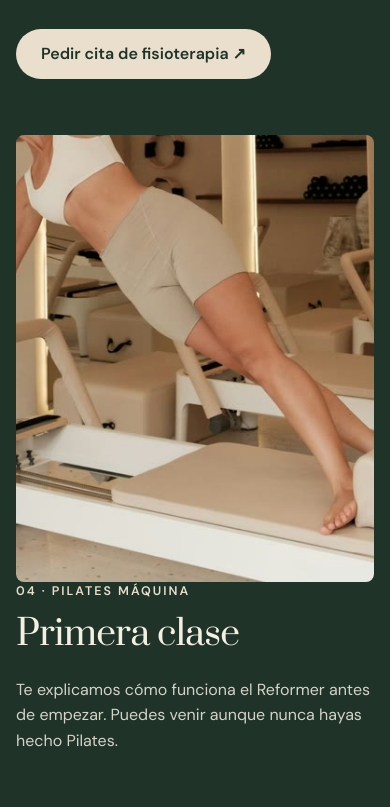
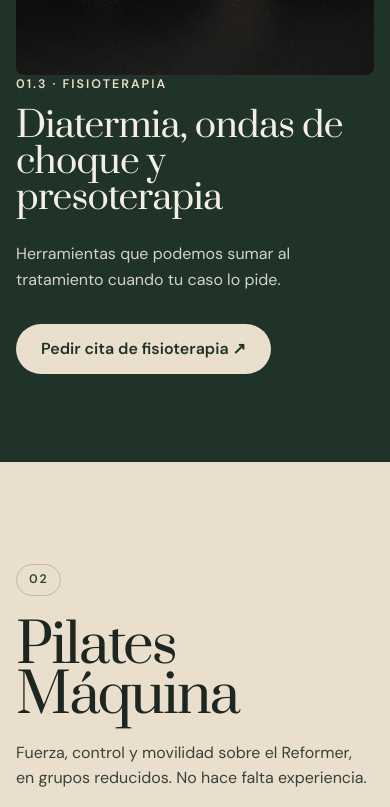
Before and after one commit to aadolfo8/corpo-wellness-studio, an Astro site: page /pausa in a window 390 px wide. Shown: the part 3862-4669 px from the top of the page. Built offline with nearby package versions, Linux system fonts and the light colour scheme; Astro itself is replaced by a stand-in of ours.

Commit message:
Separa en Pausa los actos de fisioterapia y Pilates
Fisioterapia sobre verde oscuro con el texto a la izquierda y Pilates
sobre beige con la composición en espejo, cada uno con su cabecera.

Co-Authored-By: Claude Opus 5.5 <noreply@anthropic.com>

```diff
--- a/src/views/Pausa.tsx
+++ b/src/views/Pausa.tsx
@@ -21,60 +21,153 @@ const heroItems: { id: Focus; index: string; title: string; text: string; href:
   { id: "pilates", index: "02", title: "Pilates Máquina", text: "Reformer en grupos reducidos", href: "#pilates" },
 ];
 
-type Chapter = { act: "Fisioterapia" | "Pilates Máquina"; title: string; text: string; slot: MediaSlot; anchor?: string };
+type Chapter = { title: string; text: string; slot: MediaSlot };
 
-const chapters: Chapter[] = [
+type Act = {
+  id: Focus;
+  anchor: string;
+  index: string;
+  title: string;
+  lead: string;
+  cta: string;
+  chapters: Chapter[];
+};
+
+/** Dos actos: cada uno con su color y su lado, para que al bajar se note el cambio de servicio. */
+const acts: Act[] = [
   {
-    act: "Fisioterapia",
+    id: "fisio",
     anchor: "fisioterapia",
+    index: "01",
+    title: "Fisioterapia",
+    lead: "Para dolor, lesiones y recuperación. Valoramos, te explicamos lo que vemos y tratamos.",
+    cta: "Pedir cita de fisioterapia ↗",
+    chapters: [
+      {
         slot: "ecografia",
         title: "Ecografía en consulta",
         text: "Vemos músculos, tendones y ligamentos en tiempo real durante la valoración. Es lo que nos diferencia.",
       },
       {
-    act: "Fisioterapia",
         slot: "fisio-manual",
         title: "Terapia manual",
-    text: "El trabajo con las manos, en el centro del tratamiento. Valoramos, te explicamos lo que vemos y combinamos las manos con la tecnología que necesita cada caso.",
+        text: "El trabajo con las manos, en el centro del tratamiento, combinado con la tecnología que necesita cada caso.",
       },
       {
-    act: "Fisioterapia",
         slot: "fisio-ondas",
         title: "Diatermia, ondas de choque y presoterapia",
         text: "Herramientas que podemos sumar al tratamiento cuando tu caso lo pide.",
       },
+    ],
+  },
   {
-    act: "Pilates Máquina",
+    id: "pilates",
     anchor: "pilates",
+    index: "02",
+    title: "Pilates Máquina",
+    lead: "Fuerza, control y movilidad sobre el Reformer, en grupos reducidos. No hace falta experiencia.",
+    cta: "Reservar clase de Pilates ↗",
+    chapters: [
+      {
         slot: "pilates-1",
         title: "Primera clase",
         text: "Te explicamos cómo funciona el Reformer antes de empezar. Puedes venir aunque nunca hayas hecho Pilates.",
       },
       {
-    act: "Pilates Máquina",
         slot: "pilates-2",
         title: "Grupo reducido",
         text: "Pocas personas por clase para poder corregirte de cerca.",
       },
       {
-    act: "Pilates Máquina",
         slot: "pilates-3",
         title: "Progresión",
         text: "Ajustamos muelles, apoyos y ejercicios a medida que avanzas. La máquina te sostiene y te da resistencia a la vez.",
+      },
+    ],
   },
 ];
 
 const pad = (n: number) => String(n).padStart(2, "0");
 
+/** Un acto: cabecera, lista de capítulos y un escenario fijo cuya imagen cambia con el capítulo que cruza el centro. */
+const ActSection = ({ act }: { act: Act }) => {
+  const listRef = useRef<HTMLOListElement>(null);
+  const [active, setActive] = useState(0);
+
+  useEffect(() => {
+    const list = listRef.current;
+    if (!list || !("IntersectionObserver" in window)) return;
+    const observer = new IntersectionObserver(
+      (entries) => entries.forEach((entry) => {
+        if (entry.isIntersecting) setActive(Number((entry.target as HTMLElement).dataset.index));
+      }),
+      { rootMargin: "-50% 0px -50% 0px" },
+    );
+    list.querySelectorAll(".pausa-chapter").forEach((chapter) => observer.observe(chapter));
+    return () => observer.disconnect();
+  }, []);
+
+  return (
+    <section
+      id={act.anchor}
+      data-scroll-align="start"
+      className={`pausa-act pausa-act--${act.id}`}
+      aria-labelledby={`pausa-act-${act.id}`}
+    >
+      <header className="pausa-act-head pausa-reveal">
+        <span className="pausa-act-index">{act.index}</span>
+        <h2 id={`pausa-act-${act.id}`}>{act.title}</h2>
+        <p>{act.lead}</p>
+      </header>
+
+      <div className="pausa-act-body">
+        <div className="pausa-stage" aria-hidden="true">
+          {act.chapters.map((chapter, index) => (
+            <div key={chapter.title} className={`pausa-stage-layer${index === active ? " is-active" : ""}`}>
+              <CorpoMedia slot={chapter.slot} alt="" />
+            </div>
+          ))}
+          <p className="pausa-stage-counter">
+            <span>{act.title}</span>
+            <span>{pad(active + 1)} / {pad(act.chapters.length)}</span>
+          </p>
+        </div>
+
+        <ol ref={listRef} className="pausa-chapter-list">
+          {act.chapters.map((chapter, index) => (
+            <li key={chapter.title} data-index={index} className={`pausa-chapter${index === active ? " is-active" : ""}`}>
+              <figure className="pausa-chapter-media">
+                <CorpoMedia slot={chapter.slot} alt="" />
+              </figure>
+              <p className="pausa-chapter-act">{act.index}.{index + 1} · {act.title}</p>
+              <h3>{chapter.title}</h3>
+              <p className="pausa-chapter-text">{chapter.text}</p>
+              {index === act.chapters.length - 1 && (
+                <a
+                  className={`pausa-button${act.id === "pilates" ? " pausa-button--dark" : ""}`}
+                  href={corpo.bookingUrl}
+                  target="_blank"
+                  rel="noopener noreferrer"
+                >
+                  {act.cta}
+                </a>
+              )}
+            </li>
+          ))}
+        </ol>
+      </div>
+    </section>
+  );
+};
+
 /**
- * Propuesta «Pausa»: cinematográfica y lenta. Vídeo a pantalla completa en la portada,
- * capítulos con una imagen fija que cambia al avanzar y un cierre con el logotipo a todo lo ancho.
+ * Propuesta «Pausa»: cinematográfica y lenta. Reels verticales en la portada, un acto por servicio
+ * (cada uno con su color y su lado) con una imagen fija que cambia al bajar, y un cierre con el logotipo a todo lo ancho.
  */
 const Pausa = () => {
   const pageRef = useRef<HTMLElement>(null);
   const [heroFocus, setHeroFocus] = useState<Focus>("fisio");
   const [autoplay, setAutoplay] = useState(true);
-  const [activeChapter, setActiveChapter] = useState(0);
   const [scrolled, setScrolled] = useState(false);
   useReveal(pageRef, ".pausa-reveal");
 
@@ -94,20 +187,6 @@ const Pausa = () => {
     onScroll();
     window.addEventListener("scroll", onScroll, { passive: true });
     return () => window.removeEventListener("scroll", onScroll);
-  }, []);
-
-  // El capítulo que cruza el centro de la pantalla decide qué imagen se ve en el escenario.
-  useEffect(() => {
-    const page = pageRef.current;
-    if (!page || !("IntersectionObserver" in window)) return;
-    const observer = new IntersectionObserver(
-      (entries) => entries.forEach((entry) => {
-        if (entry.isIntersecting) setActiveChapter(Number((entry.target as HTMLElement).dataset.index));
-      }),
-      { rootMargin: "-50% 0px -50% 0px" },
-    );
-    page.querySelectorAll(".pausa-chapter").forEach((chapter) => observer.observe(chapter));
-    return () => observer.disconnect();
   }, []);
 
   const chooseHero = (focus: Focus) => {
@@ -189,46 +268,7 @@ const Pausa = () => {
         </ul>
       </section>
 
-      <section className="pausa-chapters" aria-label="Fisioterapia y Pilates, paso a paso">
-        <div className="pausa-stage" aria-hidden="true">
-          {chapters.map((chapter, index) => (
-            <div key={chapter.title} className={`pausa-stage-layer${index === activeChapter ? " is-active" : ""}`}>
-              <CorpoMedia slot={chapter.slot} alt="" />
-            </div>
-          ))}
-          <p className="pausa-stage-counter">
-            <span>{chapters[activeChapter].act}</span>
-            <span>{pad(activeChapter + 1)} / {pad(chapters.length)}</span>
-          </p>
-        </div>
-
-        <ol className="pausa-chapter-list">
-          {chapters.map((chapter, index) => {
-            const lastOfAct = chapters[index + 1]?.act !== chapter.act;
-            return (
-              <li
-                key={chapter.title}
-                id={chapter.anchor}
-                data-index={index}
-                data-scroll-align="start"
-                className={`pausa-chapter${index === activeChapter ? " is-active" : ""}`}
-              >
-                <figure className="pausa-chapter-media">
-                  <CorpoMedia slot={chapter.slot} alt="" />
-                </figure>
-                <p className="pausa-chapter-act">{pad(index + 1)} · {chapter.act}</p>
-                <h2>{chapter.title}</h2>
-                <p className="pausa-chapter-text">{chapter.text}</p>
-                {lastOfAct && (
-                  <a className="pausa-button" href={corpo.bookingUrl} target="_blank" rel="noopener noreferrer">
-                    {chapter.act === "Fisioterapia" ? "Pedir cita de fisioterapia ↗" : "Reservar clase de Pilates ↗"}
-                  </a>
-                )}
-              </li>
-            );
-          })}
-        </ol>
-      </section>
+      {acts.map((act) => <ActSection key={act.id} act={act} />)}
 
       <section id="contacto" data-scroll-align="start" className="pausa-contact" aria-labelledby="pausa-contact-title">
         <div className="pausa-contact-copy pausa-reveal">
--- a/src/views/pausa.css
+++ b/src/views/pausa.css
@@ -81,26 +81,42 @@
 .pausa-intro-list a:hover strong { color: var(--pausa-green); }
 .pausa-intro-list a:hover .pausa-intro-arrow { transform: translateY(5px); }
 
-/* Capítulos: la lista avanza y el escenario fijo cambia de imagen. */
-.pausa-chapters { display: grid; gap: clamp(2rem, 5vw, 5rem); grid-template-columns: minmax(0, 1fr) minmax(0, 1.1fr); padding: 0 var(--pausa-gutter); }
+/* Actos: Fisioterapia en verde oscuro (texto a la izquierda) y Pilates en beige (imagen a la izquierda). */
+.pausa-act { padding: clamp(4.5rem, 12vh, 8rem) var(--pausa-gutter) 0; scroll-margin-top: var(--pausa-nav); }
+.pausa-act--fisio { background: var(--pausa-deep); color: var(--pausa-cream); --pausa-rule: rgba(245, 239, 227, 0.22); --pausa-accent: var(--pausa-beige); }
+.pausa-act--pilates { background: var(--pausa-beige); color: var(--pausa-ink); --pausa-rule: rgba(29, 38, 32, 0.2); --pausa-accent: var(--pausa-green); }
+.pausa-act--pilates a:focus-visible { outline-color: var(--pausa-green); }
+
+.pausa-act-head { border-bottom: 1px solid var(--pausa-rule); display: flex; flex-direction: column; padding-bottom: clamp(2rem, 5vh, 3rem); }
+.pausa-act--pilates .pausa-act-head { align-items: flex-end; text-align: right; }
+.pausa-act--pilates .pausa-act-index { align-self: flex-end; }
+.pausa-act-index { align-self: flex-start; border: 1px solid var(--pausa-rule); border-radius: 999px; color: var(--pausa-accent); font-size: 0.78rem; font-variant-numeric: tabular-nums; font-weight: 600; letter-spacing: 0.14em; padding: 0.35rem 0.75rem; }
+.pausa-act-head h2 { font-size: clamp(3.4rem, 10vw, 10rem); letter-spacing: -0.035em; line-height: 0.92; margin-top: clamp(1rem, 3vh, 1.75rem); }
+.pausa-act-head p { font-size: clamp(1rem, 1.3vw, 1.18rem); line-height: 1.55; margin: 1.25rem 0 0; max-width: 34rem; opacity: 0.85; }
+
+.pausa-act-body { display: grid; gap: clamp(2rem, 5vw, 5rem); grid-template-columns: minmax(0, 1fr) minmax(0, 1.1fr); }
+.pausa-act--pilates .pausa-act-body { grid-template-columns: minmax(0, 1.1fr) minmax(0, 1fr); }
 .pausa-stage { align-self: start; border-radius: 8px; grid-column: 2; grid-row: 1; height: calc(100svh - var(--pausa-nav) - 3rem); overflow: hidden; position: sticky; top: calc(var(--pausa-nav) + 1.5rem); }
+.pausa-act--pilates .pausa-stage { grid-column: 1; }
 .pausa-stage-layer { inset: 0; opacity: 0; position: absolute; transition: opacity 900ms ease; }
 .pausa-stage-layer > * { scale: 1.06; transition: scale 1600ms var(--pausa-ease); }
 .pausa-stage-layer.is-active { opacity: 1; }
 .pausa-stage-layer.is-active > * { scale: 1; }
 .pausa-stage::after { background: linear-gradient(180deg, transparent 60%, rgba(31, 51, 40, 0.75)); content: ""; inset: 0; position: absolute; }
-.pausa-stage-counter { bottom: 0; display: flex; font-size: 0.78rem; font-variant-numeric: tabular-nums; font-weight: 600; justify-content: space-between; left: 0; letter-spacing: 0.14em; margin: 0; padding: 1.25rem 1.5rem; position: absolute; right: 0; text-transform: uppercase; z-index: 1; }
-.pausa-chapter-list { grid-column: 1; grid-row: 1; list-style: none; margin: 0; padding: 12vh 0; }
-.pausa-chapter { display: flex; flex-direction: column; justify-content: center; min-height: 82svh; opacity: 0.3; scroll-margin-top: var(--pausa-nav); transition: opacity 600ms ease; }
+.pausa-stage-counter { bottom: 0; color: var(--pausa-cream); display: flex; font-size: 0.78rem; font-variant-numeric: tabular-nums; font-weight: 600; justify-content: space-between; left: 0; letter-spacing: 0.14em; margin: 0; padding: 1.25rem 1.5rem; position: absolute; right: 0; text-transform: uppercase; z-index: 1; }
+
+.pausa-chapter-list { grid-column: 1; grid-row: 1; list-style: none; margin: 0; padding: 8vh 0 12vh; }
+.pausa-act--pilates .pausa-chapter-list { grid-column: 2; }
+.pausa-chapter { display: flex; flex-direction: column; justify-content: center; min-height: 78svh; opacity: 0.3; transition: opacity 600ms ease; }
 .pausa-chapter.is-active { opacity: 1; }
 .pausa-chapter-media { display: none; }
-.pausa-chapter-act { color: var(--pausa-beige); font-size: 0.78rem; font-variant-numeric: tabular-nums; font-weight: 600; letter-spacing: 0.16em; margin: 0 0 1rem; text-transform: uppercase; }
-.pausa-chapter h2 { font-size: clamp(2.2rem, 4vw, 3.9rem); letter-spacing: -0.02em; line-height: 1.02; max-width: 14ch; }
+.pausa-chapter-act { color: var(--pausa-accent); font-size: 0.78rem; font-variant-numeric: tabular-nums; font-weight: 600; letter-spacing: 0.16em; margin: 0 0 1rem; text-transform: uppercase; }
+.pausa-chapter h3 { font-family: "Prata", Georgia, serif; font-size: clamp(2.2rem, 4vw, 3.9rem); font-weight: 400; letter-spacing: -0.02em; line-height: 1.02; margin: 0; max-width: 14ch; }
 .pausa-chapter-text { font-size: clamp(1rem, 1.3vw, 1.18rem); line-height: 1.6; margin: 1.5rem 0 0; max-width: 31rem; opacity: 0.85; }
 .pausa-chapter .pausa-button { align-self: flex-start; margin-top: 2rem; }
 
 /* Contacto */
-.pausa-contact { background: var(--pausa-cream); color: var(--pausa-ink); display: grid; grid-template-columns: minmax(0, 1fr) minmax(0, 1.15fr); min-height: calc(100svh - var(--pausa-nav)); scroll-margin-top: var(--pausa-nav); }
+.pausa-contact { background: var(--pausa-cream); border-top: 1px solid rgba(29, 38, 32, 0.12); color: var(--pausa-ink); display: grid; grid-template-columns: minmax(0, 1fr) minmax(0, 1.15fr); min-height: calc(100svh - var(--pausa-nav)); scroll-margin-top: var(--pausa-nav); }
 .pausa-contact-copy { align-self: center; padding: clamp(3rem, 8vh, 6rem) var(--pausa-gutter); }
 .pausa-contact .pausa-eyebrow { color: var(--pausa-green); }
 .pausa-contact h2 { font-size: clamp(2.6rem, 5vw, 4.8rem); letter-spacing: -0.02em; line-height: 1; }
@@ -145,7 +161,9 @@
   .pausa-hero-switch a > span:last-child { font-size: 0.85rem; }
 
   /* En móvil no hay escenario fijo: cada capítulo lleva su foto. */
-  .pausa-chapters { display: block; }
+  .pausa-act-body { display: block; }
+  .pausa-act--pilates .pausa-act-head { align-items: flex-start; text-align: left; }
+  .pausa-act--pilates .pausa-act-index { align-self: flex-start; }
   .pausa-stage { display: none; }
   .pausa-chapter-list { padding: 3rem 0 2rem; }
   .pausa-chapter { min-height: 0; opacity: 1; padding: 0 0 3.5rem; }
```
Lines whose indentation alone changed are shown as unchanged.
